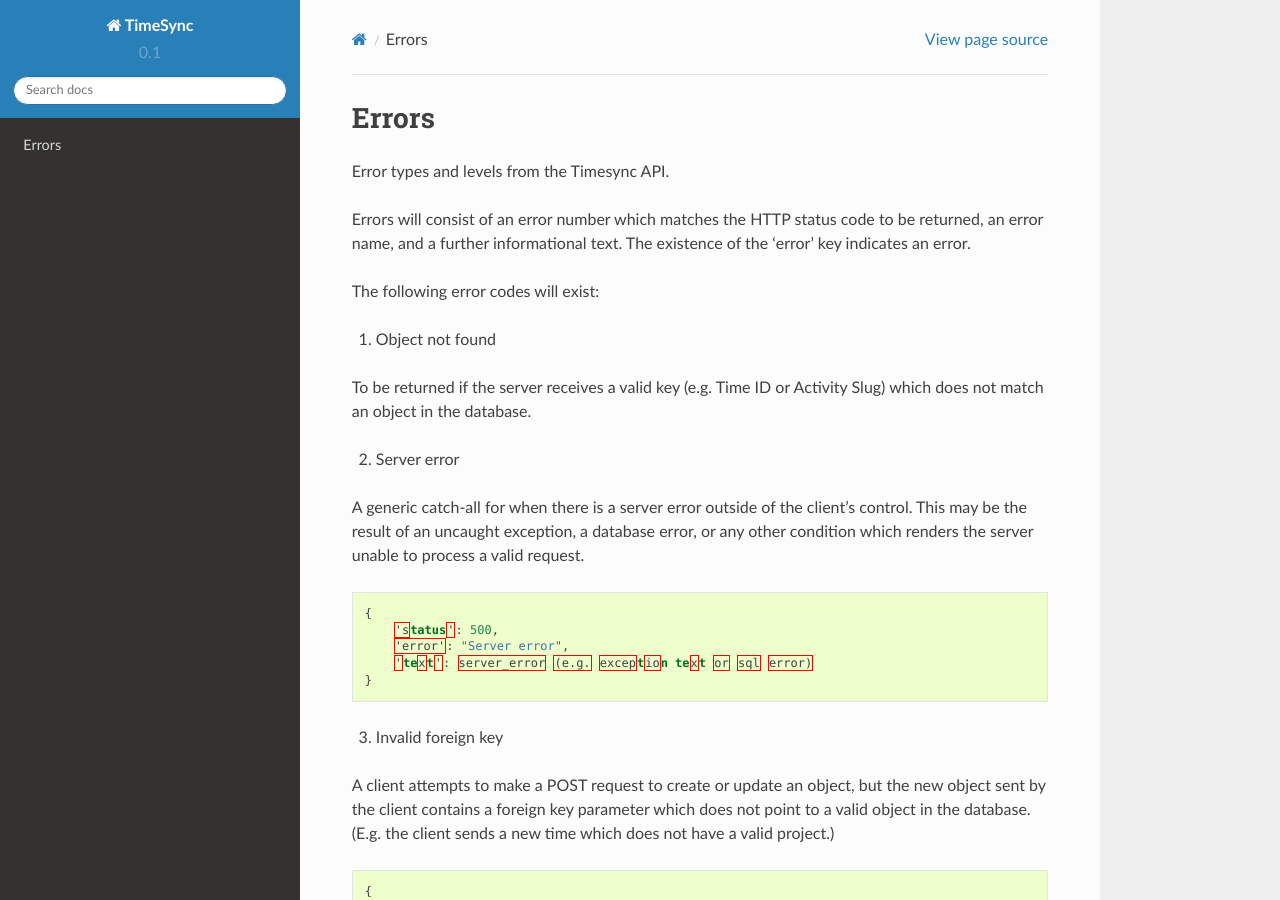
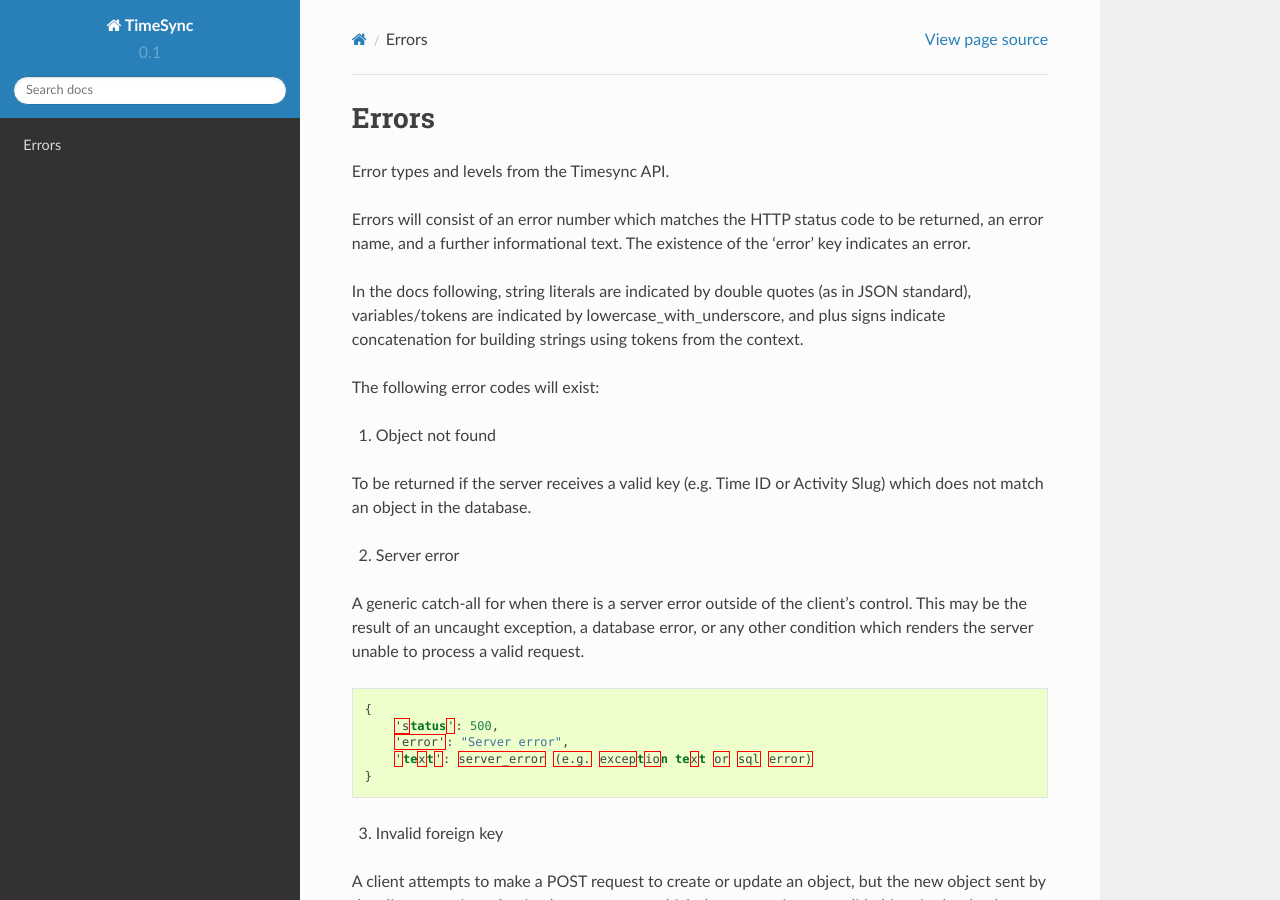
Before and after one commit to osuosl/timesync-node, a Sphinx documentation site: the page built from docs/source/design/draft_errors.rst, in a window 1280 px wide and 900 px high. Built offline with Sphinx 7.4.7 and the Read the Docs theme 2.0.0, drawn with Linux system fonts in a browser that asks for light colours.

Commit message:
Clarified formatting of sample code in error documentation.

```diff
--- a/docs/source/design/draft_errors.rst
+++ b/docs/source/design/draft_errors.rst
@@ -5,6 +5,10 @@
 Errors will consist of an error number which matches the HTTP status code to be returned,
 an error name, and a further informational text. The existence of the 'error'
 key indicates an error.
+
+In the docs following, string literals are indicated by double quotes (as in JSON standard),
+variables/tokens are indicated by lowercase_with_underscore, and plus signs indicate
+concatenation for building strings using tokens from the context.
 
 The following error codes will exist:
 
```
